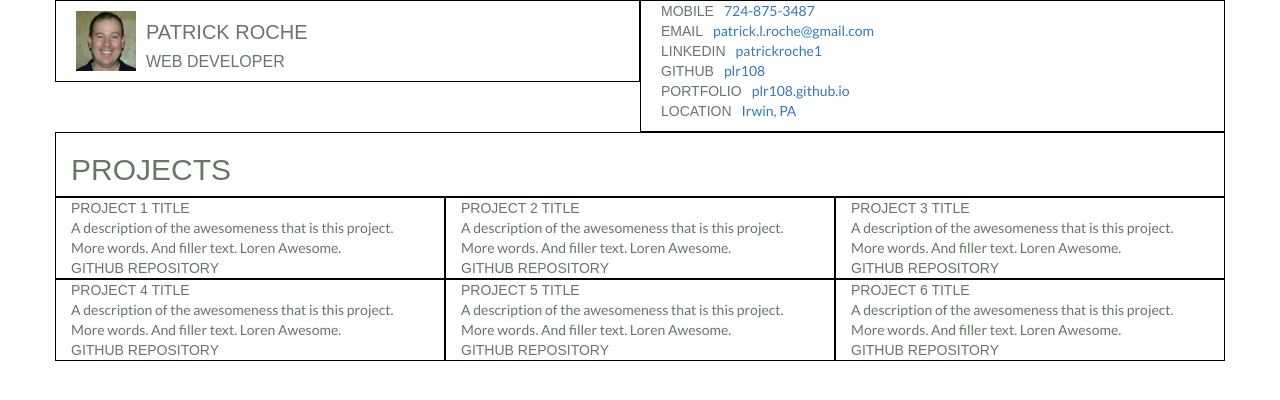
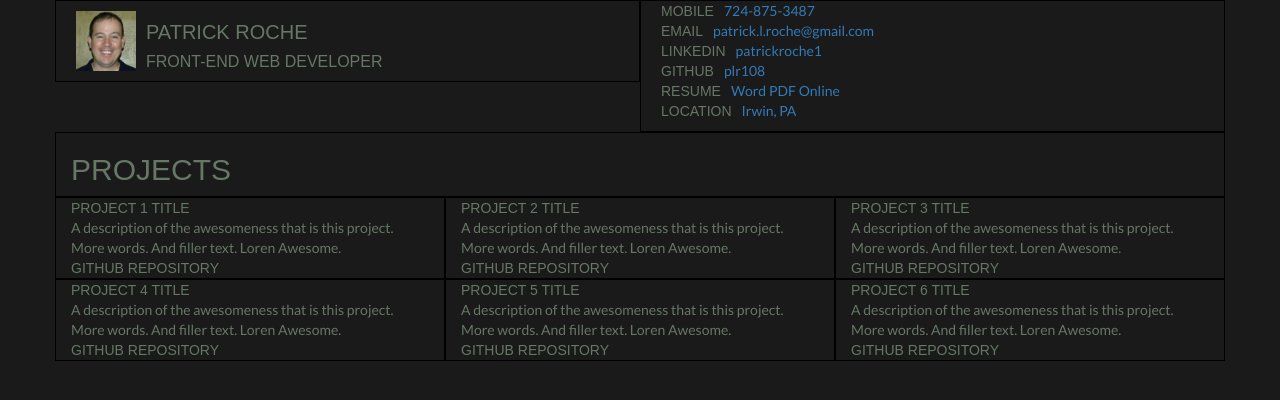
Before and after one commit to plr108-zz/portfolio-layout, a website: page index.html in a window 1280 px wide. Drawn offline with Linux system fonts and the light colour scheme; a web font is replaced by a local one.

Commit message:
Add id tag to body to override Bootstrap styling.  Replace portfolio links with resume links.

```diff
--- a/css/style.css
+++ b/css/style.css
@@ -1,6 +1,10 @@
 * {
     font-family: 'Lato', sans-serif;
     color: #676;
+}
+
+#body {
+    background-color: #1a1a1a;
 }
 
 .col-lg-4,
@@ -28,6 +32,10 @@
     color: #0c0;
 }
 
+.small-tile {
+    color: red;
+}
+
 #biopic {
     padding: 10px 10px 10px 5px;
     width: 75px;
--- a/index.html
+++ b/index.html
@@ -16,7 +16,7 @@
     <script src="js/bootstrap.min.js"></script>
 </head>
 
-<body>
+<body id="body">
     <div class="container">
         <div class="row">
             <div class="col-md-6" id="biopic-name-role">
@@ -25,7 +25,7 @@
                 </div>
                 <div id="name-role-container">
                     <h1 id="name">Patrick Roche</h1>
-                    <h4 id="role">Web Developer</h4>
+                    <h4 id="role">Front-End Web Developer</h4>
                 </div>
             </div>
             <div class="col-md-6" id="contact-info">
@@ -34,7 +34,9 @@
                     <li class="contact flex-item"><span class="contact-type">Email</span><span class="contact-value"><a href="mailto:patrick.l.roche@gmail.com" target="_blank">patrick.l.roche@gmail.com</a></span></li>
                     <li class="contact flex-item"><span class="contact-type">LinkedIn</span><span class="contact-value"><a href="https://www.linkedin.com/in/patrickroche1" target="_blank">patrickroche1</a></span></li>
                     <li class="contact flex-item"><span class="contact-type">GitHub</span><span class="contact-value"><a href="https://github.com/plr108" target="_blank">plr108</a></span></li>
-                    <li class="contact flex-item"><span class="contact-type">Portfolio</span><span class="contact-value"><a href="https://plr108.github.io/" target="_blank">plr108.github.io</a></span></li>
+                    <li class="contact flex-item"><span class="contact-type">Resume</span><span class="contact-value"><a href="https://drive.google.com/file/d/0Bw9Pzles4ekkT3lEUDlVNzQ5M3M/view?usp=sharing" target="_blank">Word</a>
+                    <a href="https://drive.google.com/file/d/0Bw9Pzles4ekkWm9Lc0l5MEc2ME0/view?usp=sharing" target="_blank">PDF</a>
+                    <a href="https://plr108.github.io/resume/index.html" target="_blank">Online</a></span></li>
                     <li class="contact flex-item"><span class="contact-type">Location</span><span class="contact-value"><a href="https://www.google.com/maps/place/Irwin,+PA+15642/@40.3189343,-79.7836634,12z/data=!3m1!4b1!4m2!3m1!1s0x8834dd3f7b945281:0x3ada31dc83155eba" target="_blank">Irwin, PA</a></span></li>
                 </ul>
             </div>
```
